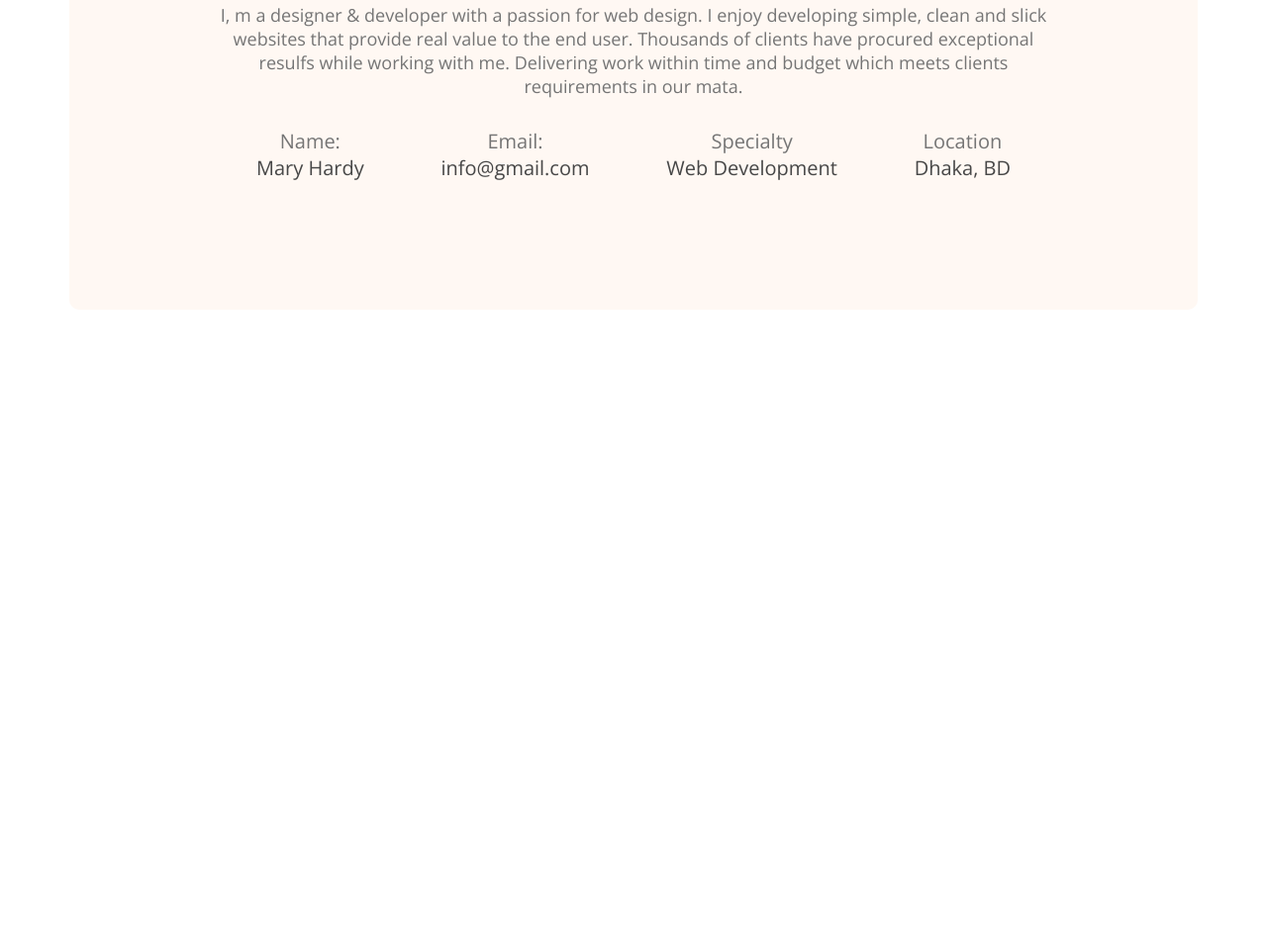
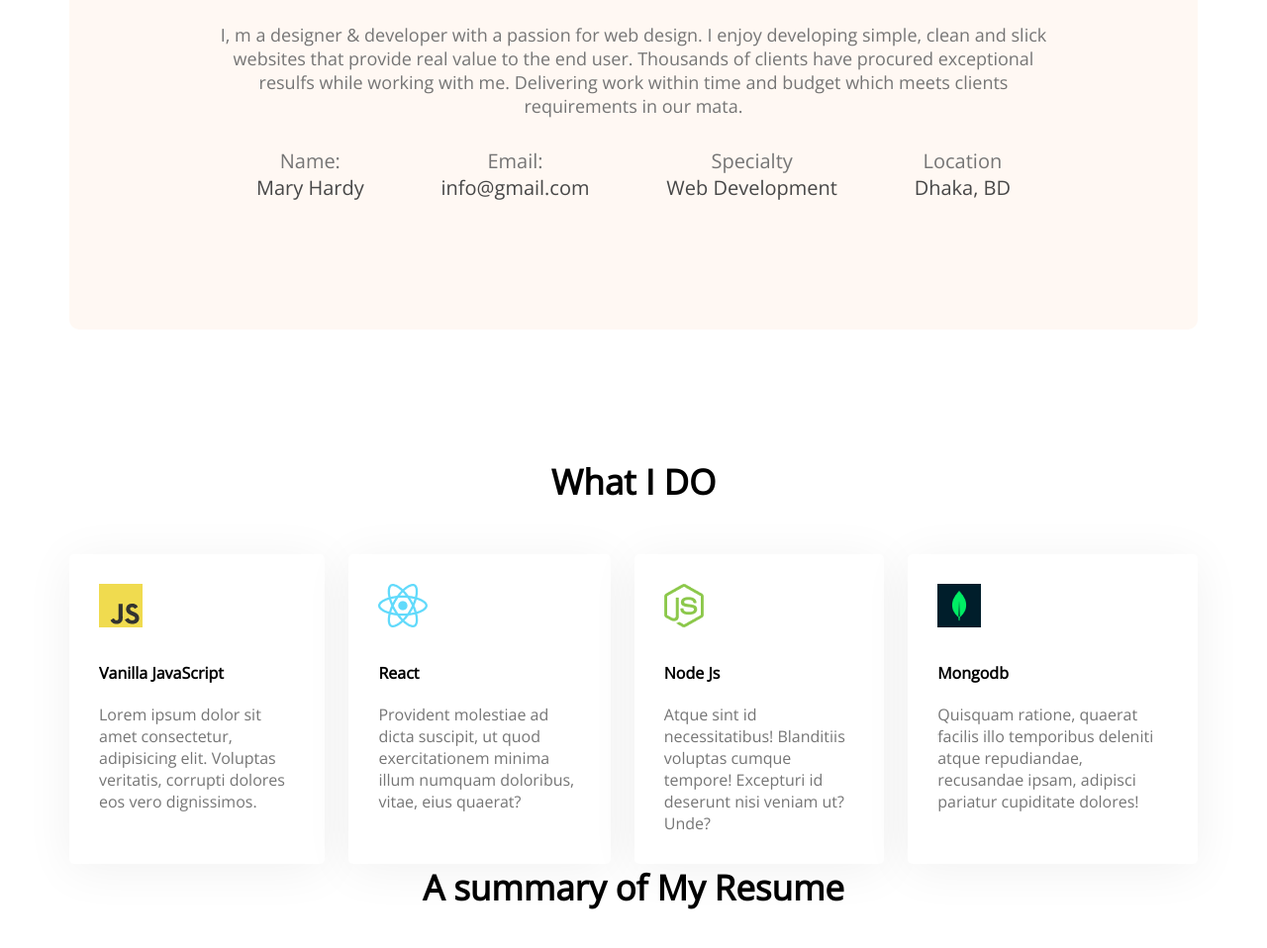
Before and after one commit to nazibur175/developer-protfolio, a plain HTML site: page index.html in a window 1280 px wide. Shown: the part 1174-2132 px from the top of the page at 99% size. Before the commit the page ends 1487 px from the top, so only its background shows below. Drawn offline with nearby package versions, Linux system fonts and the light colour scheme.

Commit message:
what i do && resume

```diff
--- a/index.html
+++ b/index.html
@@ -55,7 +55,50 @@
         </div>
       </div>
     </section>
+
+    <!-- What i do section -->
+    <section class="what-i-do">
+      <h3 class="section-title">What I DO</h3>
+      <!-- .skills-container>.skill*4>img+p.skill-title+p.skill-description>lorem15 -->
+      <div class="skills-container">
+        <div class="skill">
+          <img src="images/icons/js.png" alt="">
+          <p class="skill-title">Vanilla JavaScript</p>
+          <p class="skill-description">Lorem ipsum dolor sit amet consectetur, adipisicing elit. Voluptas veritatis, corrupti dolores eos vero dignissimos.</p>
+        </div>
+        <div class="skill">
+          <img src="images/icons/react.png" alt="">
+          <p class="skill-title">React</p>
+          <p class="skill-description">Provident molestiae ad dicta suscipit, ut quod exercitationem minima illum numquam doloribus, vitae, eius quaerat?</p>
+        </div>
+        <div class="skill">
+          <img src="images/icons/nodejs.png" alt="">
+          <p class="skill-title">Node Js</p>
+          <p class="skill-description">Atque sint id necessitatibus! Blanditiis voluptas cumque tempore! Excepturi id deserunt nisi veniam ut? Unde?</p>
+        </div>
+        <div class="skill">
+          <img src="images/icons/mongo.png" alt="">
+          <p class="skill-title">Mongodb</p>
+          <p class="skill-description">Quisquam ratione, quaerat facilis illo temporibus deleniti atque repudiandae, recusandae ipsam, adipisci pariatur cupiditate dolores!</p>
+        </div>
+      </div>
+    </section>
+    <!-- Resume section -->
+    <section class="resume">
+        <h3 class="section-title">A summary of My Resume</h3>
+       <div class="resume-content">
+          <div>
+
+          </div>
+          <div>
+
+          </div>
+       </div>
+    </section>
+
   </main>
+
+
   <footer>
 
   </footer>
--- a/protfolio.css
+++ b/protfolio.css
@@ -94,9 +94,10 @@ main {
 
 .section-title {
 
-  margin-bottom: 30px;
+  margin-bottom: 50px;
   font-weight: 700;
   font-size: 35px;
+  text-align: center;
 }
 
 .section-description {
@@ -104,17 +105,47 @@ main {
   font-size: 18px;
   margin-bottom: 30px;
 }
-.about-info-container{
+
+.about-info-container {
   display: flex;
   justify-content: space-around;
 }
-.about .info-title{
+
+.about .info-title {
   font-size: 20px;
   color: #757575;
+}
 
-
-}
-.info-description{
+.info-description {
   font-size: 20px;
   color: #474747;
 }
+
+/* what i do section */
+.what-i-do {
+   margin-top: 130px;
+
+}
+.skills-container {
+  display: flex;
+  gap: 24px;
+}
+
+.skill {
+  background: #FFFFFF;
+  box-shadow: 0px 6px 50px rgba(0, 0, 0, 0.06);
+  border-radius: 5px;
+  padding: 30px;
+}
+
+.skill-title {
+  font-weight: 700;
+  font: weight 20px;
+  margin-top: 30px;
+  margin-bottom: 20px;
+
+}
+.skill-description {
+  color: #757575;
+}
+/* Resume styles */
```
